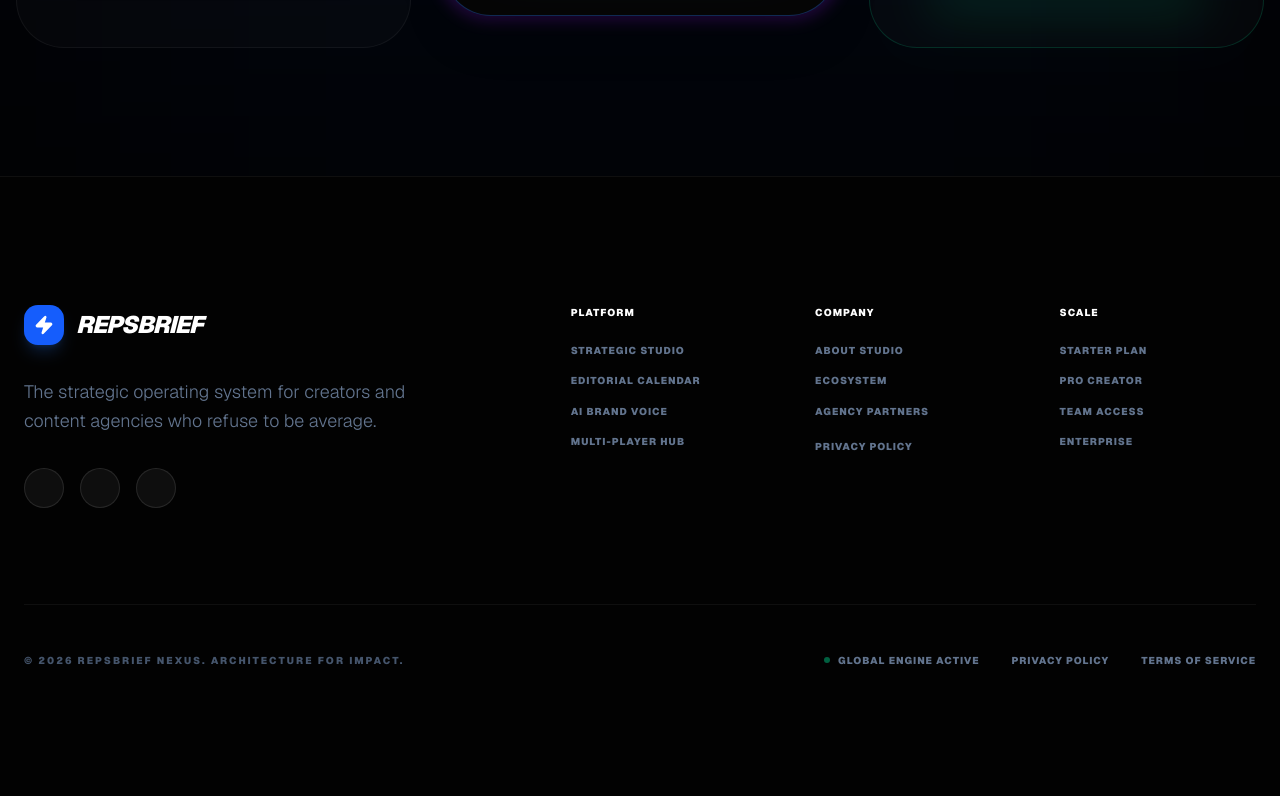
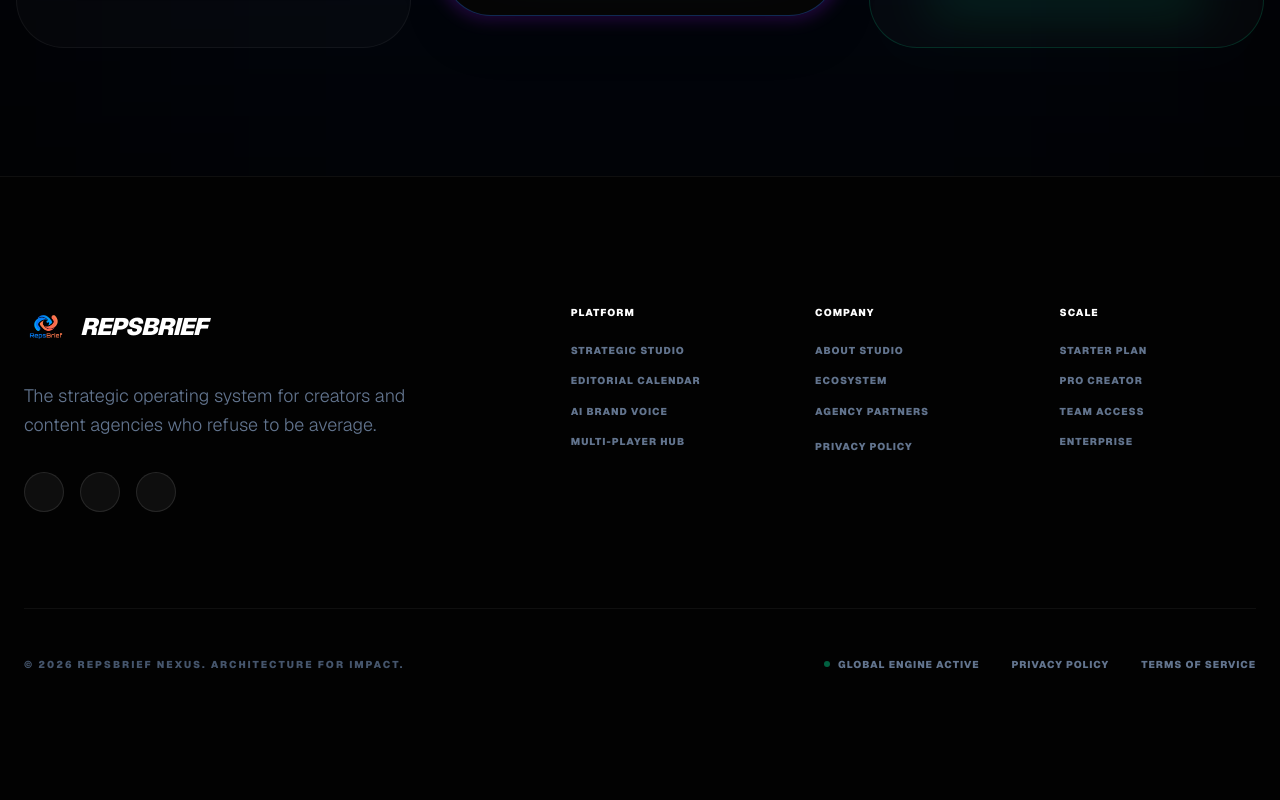
Before and after one commit to Wawen22/repsbriefAI, a Next.js app: page / in a window 1280 px wide. Shown: the part 6284-7084 px from the top of the page. Built offline with nearby package versions, Linux system fonts and the light colour scheme; no server answers; the database is empty.

Commit message:
fix: replace Zap placeholder with logo in landing page footer

```diff
--- a/src/app/page.tsx
+++ b/src/app/page.tsx
@@ -5,6 +5,7 @@ import {
   LayoutGrid, Calendar, Globe, FileText
 } from "lucide-react"
 import Link from "next/link"
+import Image from "next/image"
 import { HeroSection } from "@/components/landing/HeroSection"
 import { FeaturesGrid } from "@/components/landing/FeaturesGrid"
 import { PricingNexus } from "@/components/landing/PricingNexus"
@@ -211,9 +212,13 @@ export default function LandingPage() {
           <div className="grid md:grid-cols-12 gap-20 mb-24">
             <div className="md:col-span-5 space-y-8 text-left">
               <div className="flex items-center gap-3">
-                <div className="w-10 h-10 rounded-xl bg-blue-600 flex items-center justify-center shadow-lg shadow-blue-500/20">
-                  <Zap className="w-5 h-5 text-white fill-white" />
-                </div>
+                <Image
+                  src="/logo.png"
+                  alt="RepsBrief"
+                  width={44}
+                  height={44}
+                  className="rounded-xl"
+                />
                 <span className="text-2xl font-black tracking-tighter text-white uppercase italic">RepsBrief</span>
               </div>
               <p className="text-slate-500 max-w-sm font-light text-lg leading-relaxed">
```
